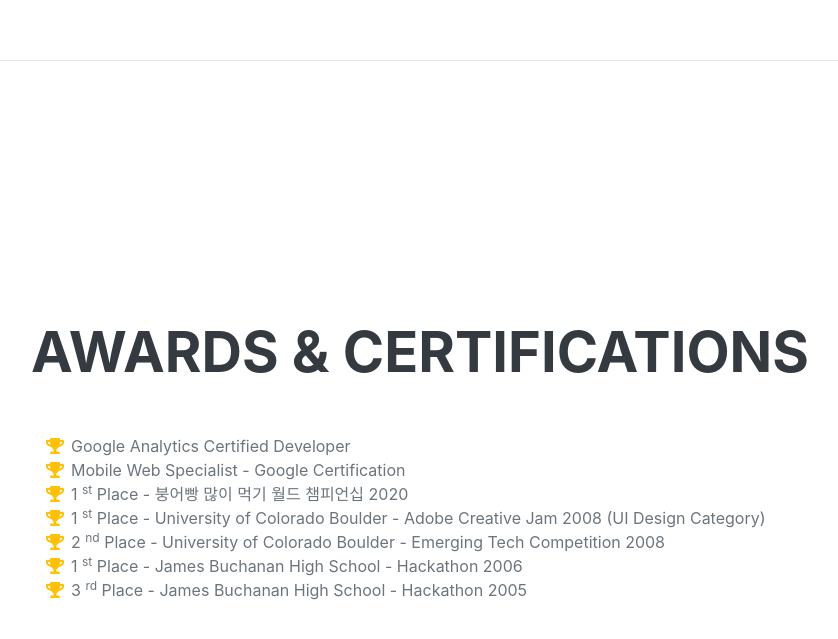
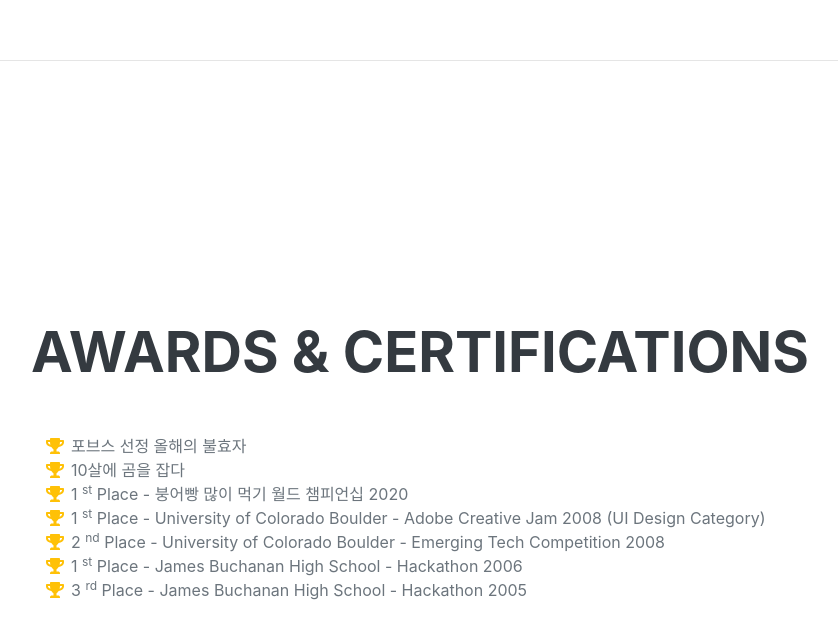
Before and after one commit to applevalley/applevalley.github.io, a plain HTML site: page index.html in a window 1280 px wide. Shown: the part 4349-4988 px from the top of the page, without its empty margins (289-1127 px from the left). Drawn offline with nearby package versions, Linux system fonts and the light colour scheme; a web font is replaced by a local one.

Commit message:
third commit

```diff
--- a/index.html
+++ b/index.html
@@ -176,11 +176,11 @@
                     <ul class="fa-ul mb-0">
                         <li>
                             <span class="fa-li"><i class="fas fa-trophy text-warning"></i></span>
-                            Google Analytics Certified Developer
+                            포브스 선정 올해의 불효자
                         </li>
                         <li>
                             <span class="fa-li"><i class="fas fa-trophy text-warning"></i></span>
-                            Mobile Web Specialist - Google Certification
+                            10살에 곰을 잡다
                         </li>
                         <li>
                             <span class="fa-li"><i class="fas fa-trophy text-warning"></i></span>
```
